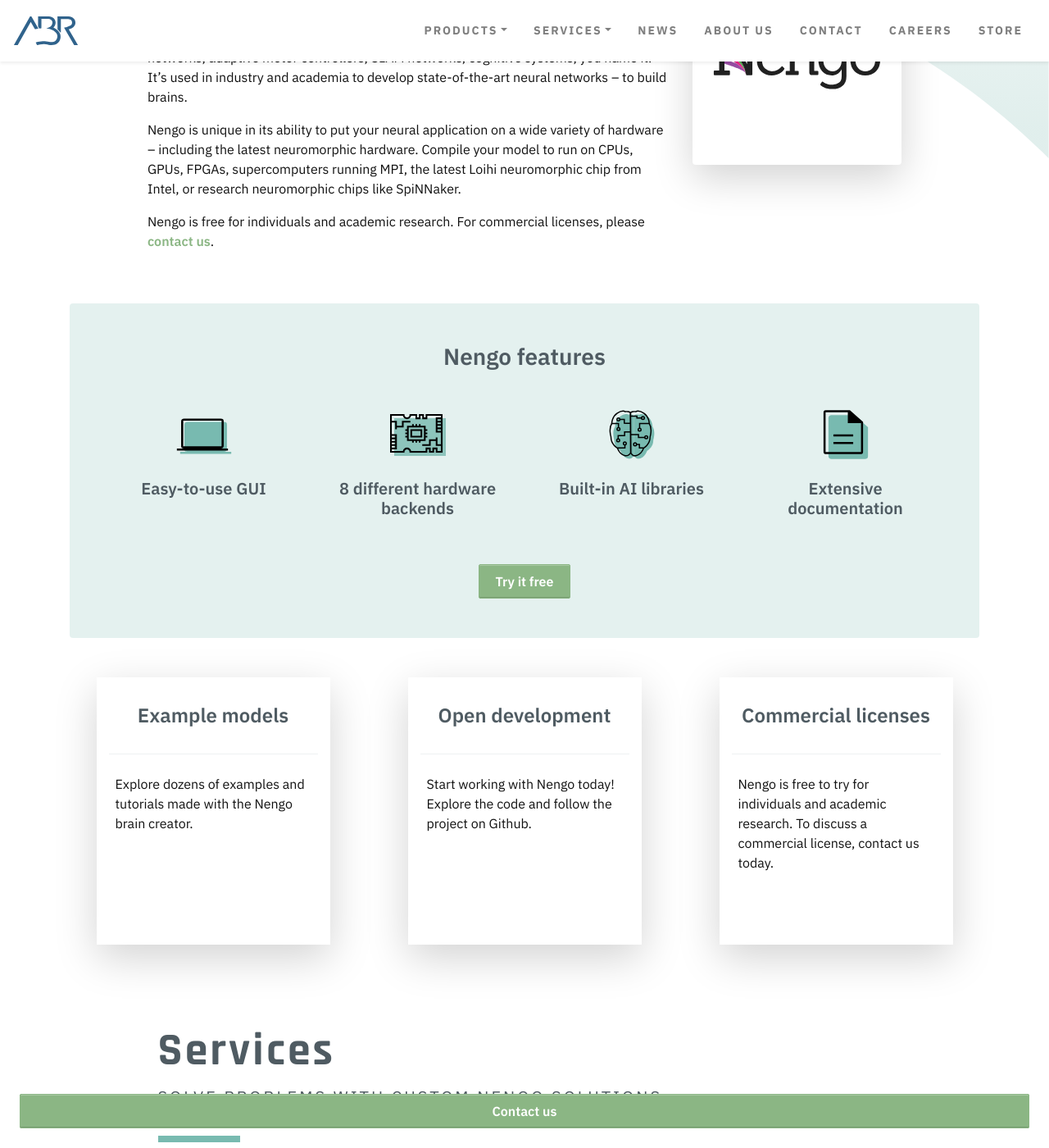
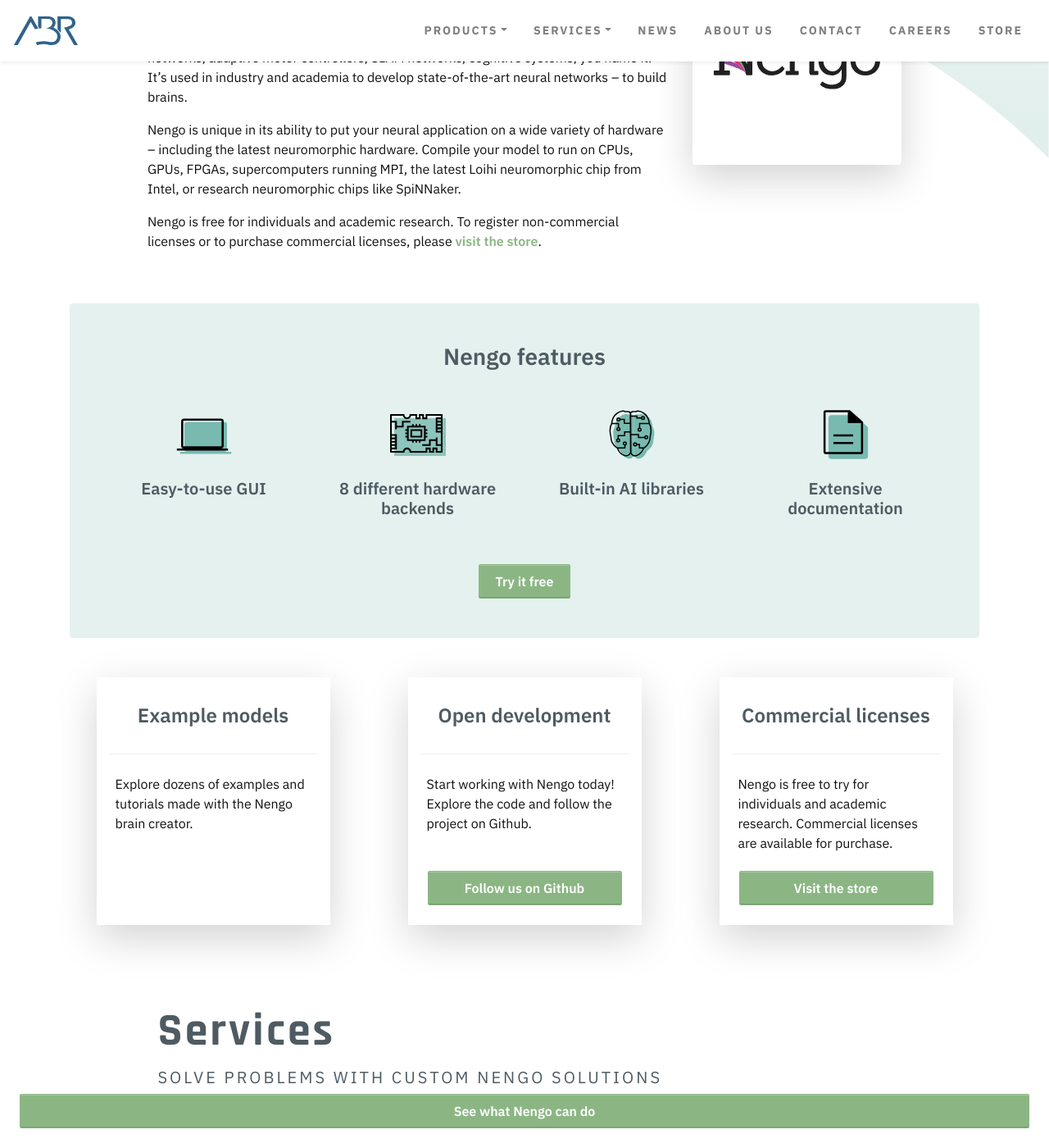
Before and after one commit to abr/abr.github.io, a Jekyll site: the page built from _products/nengo.md, in a window 1280 px wide and 1400 px high, scrolled down 472 px. Shown: the whole window at 82% size. Built offline with Jekyll 4.4.1, drawn with Linux system fonts in a browser that asks for light colours.

Commit message:
Add links to the store

```diff
--- a/_products/nengo.md
+++ b/_products/nengo.md
@@ -14,7 +14,7 @@ pitch: >
 feature:
   cta:
     text: Try it free
-    link: https://nengo.ai
+    link: https://www.nengo.ai
   features:
     - title: Easy-to-use GUI
       icon: /img/icon-gui.svg
@@ -40,10 +40,10 @@ ctas:
     linkText: Follow us on Github
   - title: Commercial licenses
     description: >
-      Nengo is free to try for individuals and academic research. To
-      discuss a commercial license, contact us today.
-    link: /contact/?subject=nengo
-    linkText: Contact us
+      Nengo is free to try for individuals and academic research.
+      Commercial licenses are available for purchase.
+    link: /store/
+    linkText: Visit the store
 
 service:
   title: Services
@@ -98,5 +98,6 @@ the latest Loihi neuromorphic chip from Intel,
 or research neuromorphic chips like SpiNNaker.
 
 Nengo is free for individuals and academic research.
-For commercial licenses, please
-[contact us]({{ site.baseurl }}{% link contact.html %}/?subject=nengo).
+To register non-commercial licenses
+or to purchase commercial licenses, please
+[visit the store]({{ site.baseurl }}{% link store.html %}).
--- a/index.html
+++ b/index.html
@@ -71,6 +71,7 @@ awards:
             </a>
           </div>
           <a href="{{ site.baseurl }}{% link products.html %}" class="btn btn-secondary text-white">Explore all products</a>
+          <a href="{{ site.baseurl }}{% link store.html %}" class="btn btn-secondary text-white">Purchase licenses and support</a>
         </div>
       </div>
     </div>
```
Also changed, not shown: _products/brainboard.md (+2 -2 lines).
